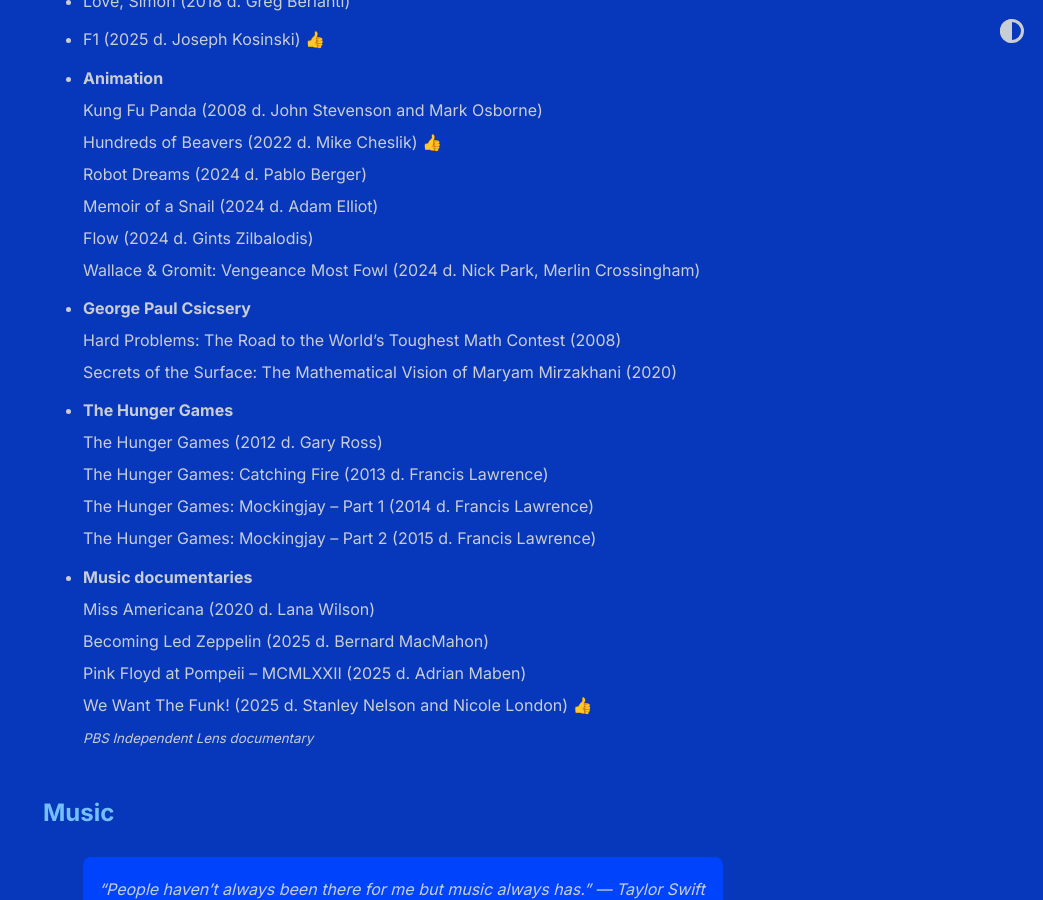
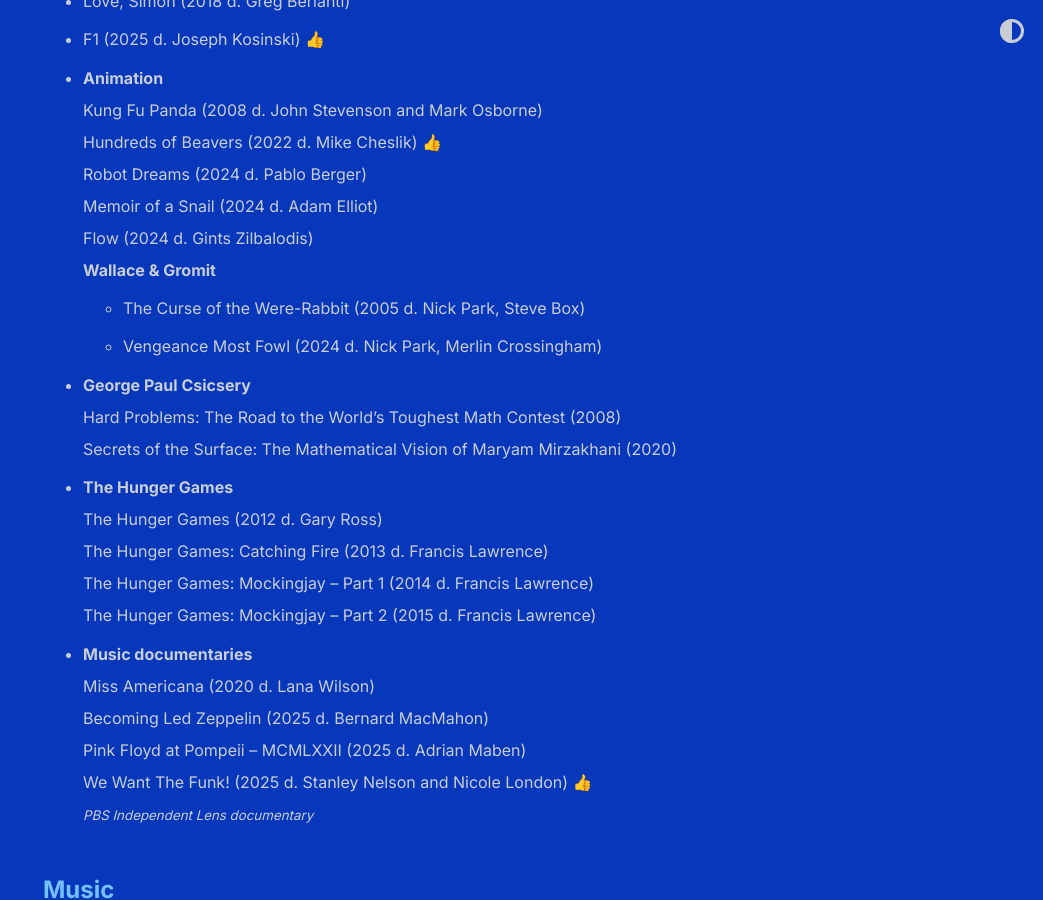
Before and after one commit to shihankanungo/shihankanungo.github.io, a Jekyll site: the page built from wrapped.md, in a window 1280 px wide and 900 px high, scrolled down 2268 px. Shown: the whole window, without its empty margins (237-1280 px from the left). Built offline with Jekyll 4.4.1, drawn with Linux system fonts in a browser that asks for light colours.

Commit message:
Update wrapped.md

```diff
--- a/wrapped.md
+++ b/wrapped.md
@@ -59,7 +59,9 @@
   Robot Dreams (2024 d. Pablo Berger) <br>
   Memoir of a Snail (2024 d. Adam Elliot) <br>
   Flow (2024 d. Gints Zilbalodis) <br>
-  Wallace & Gromit: Vengeance Most Fowl (2024 d. Nick Park, Merlin Crossingham)
+  **Wallace & Gromit**
+  - The Curse of the Were-Rabbit (2005 d. Nick Park, Steve Box)
+  - Vengeance Most Fowl (2024 d. Nick Park, Merlin Crossingham)
 - **George Paul Csicsery** <br>
   Hard Problems: The Road to the World's Toughest Math Contest (2008) <br>
   Secrets of the Surface: The Mathematical Vision of Maryam Mirzakhani (2020)
```
